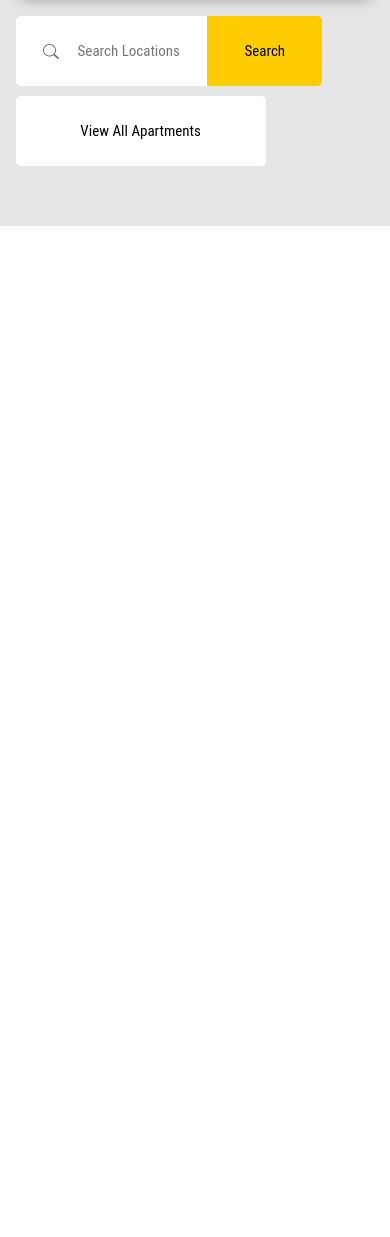
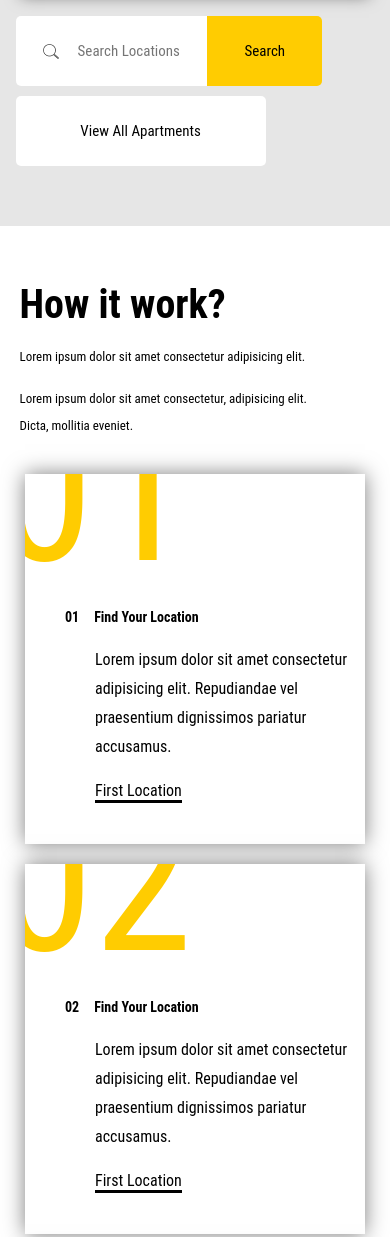
Before and after one commit to katesavinova/layout-work, a plain HTML site: page index.html in a window 390 px wide. Shown: the part 4424-5661 px from the top of the page. Before the commit the page ends 4650 px from the top, so only its background shows below. Drawn offline with Linux system fonts and the light colour scheme.

Commit message:
steps for rent(new section)

```diff
--- a/index.html
+++ b/index.html
@@ -159,6 +159,44 @@
                 </div>
             </div>
         </section>
+        <section class="steps">
+            <div class="wrapper">
+                <h2>How it work?</h2>
+                <p class="step-text">Lorem ipsum dolor sit amet consectetur adipisicing elit.</p>
+                <p class="step-text mbtext">Lorem ipsum dolor sit amet consectetur, adipisicing elit. <br> Dicta,
+                    mollitia
+                    eveniet.</p>
+                <div class="steps-contianer">
+                    <div class="stepblock" id="stepbl1">
+                        <p class="step-num">01</p>
+                        <h4>
+                            <span>01</span>Find Your Location
+                        </h4>
+                        <p class="step-info">Lorem ipsum dolor sit amet consectetur adipisicing elit. Repudiandae vel
+                            praesentium dignissimos pariatur accusamus.</p>
+                        <p class="stepinfolast" id="stepbrdr1">First Location</p>
+                    </div>
+                    <div class="stepblock" id="stepbl2">
+                        <p class="step-num">02</p>
+                        <h4>
+                            <span>02</span>Find Your Location
+                        </h4>
+                        <p class="step-info">Lorem ipsum dolor sit amet consectetur adipisicing elit. Repudiandae vel
+                            praesentium dignissimos pariatur accusamus.</p>
+                        <p class="stepinfolast" id="stepbrdr2">First Location</p>
+                    </div>
+                    <div class="stepblock" id="stepbl3">
+                        <p class="step-num">03</p>
+                        <h4>
+                            <span>03</span>Find Your Location
+                        </h4>
+                        <p class="step-info">Lorem ipsum dolor sit amet consectetur adipisicing elit. Repudiandae vel
+                            praesentium dignissimos pariatur accusamus.</p>
+                        <p class="stepinfolast" id="stepbrdr3">First Location</p>
+                    </div>
+                </div>
+            </div>
+        </section>
     </main>
 
     <script src="script/script.js"></script>
--- a/script/script.js
+++ b/script/script.js
@@ -0,0 +1,27 @@
+let stpbl1 = document.getElementById("stepbl1");
+let stpbrdr1 = document.getElementById("stepbrdr1");
+
+let stpbl2 = document.getElementById("stepbl2");
+let stpbrdr2 = document.getElementById("stepbrdr2");
+
+let stpbl3 = document.getElementById("stepbl3");
+let stpbrdr3 = document.getElementById("stepbrdr3");
+
+stpbl1.onmouseover = function () {
+    stpbrdr1.style.borderBottom = "3px solid white";
+}
+stpbl1.onmouseout = function () {
+    stpbrdr1.style.borderBottom = "3px solid black";
+}
+stpbl2.onmouseover = function () {
+    stpbrdr2.style.borderBottom = "3px solid white";
+}
+stpbl2.onmouseout = function () {
+    stpbrdr2.style.borderBottom = "3px solid black";
+}
+stpbl3.onmouseover = function () {
+    stpbrdr3.style.borderBottom = "3px solid white";
+}
+stpbl3.onmouseout = function () {
+    stpbrdr3.style.borderBottom = "3px solid black";
+}
--- a/style/style.css
+++ b/style/style.css
@@ -202,6 +202,59 @@ nav{
 .buttons-search{
 display: flex;
 }
+.steps h2{
+    margin-top: 55px;
+    margin-bottom: 35px;
+    font-size: 40px;
+}
+.step-text{
+    line-height: 27px;
+    font-size: 13px;
+}
+.mbtext{
+    margin-bottom: 70px;
+}
+.stepblock{
+    width: 340px;
+    height: 370px;
+    background: #fff;
+    box-shadow: 0 0 20px rgba(0,0,0, 0.5);
+    overflow: hidden;
+}
+.stepblock .step-num{
+    font-size: 200px;
+    position: relative;
+    top: -100px;
+    left: -30px;
+}
+.stepblock:hover{
+    background: #ffcc01;
+    color: #fff;
+}
+.steps-contianer{
+margin-bottom: 50px;
+display: flex;
+justify-content: space-between;
+}
+.stepblock h4{
+    font-size: 14px;
+    margin-left: 40px;
+    margin-top: -100px;
+    margin-bottom: 20px;
+}
+.stepblock h4 span{
+    margin-right: 15px;
+}
+.stepblock .step-info{
+    margin-left: 70px;
+    line-height: 29px;
+}
+.stepblock .stepinfolast{
+    display:inline-block;
+    margin-left: 70px;
+    margin-top: 20px;
+    border-bottom:  3px solid #000000;
+}
 
 
 @media screen and (max-width: 765px){
@@ -320,4 +373,23 @@ display: flex;
         font-size: 23px;
         margin: 10px;
     }
+    .steps-contianer{
+        flex-direction: column;
+        justify-content: center;
+        align-items: center;
+    }
+    .stepblock{
+        margin-top: 20px;
+    }
+    .step-text, .steps h2{
+        margin-left: 5%;
+        margin-bottom: 15px;
+    }
+    .step-num{
+        color: #ffcc01;
+    }
+    .stepblock:hover{
+        background:#acacac;
+        color: rgb(255, 255, 255);
+    }
 }
```
